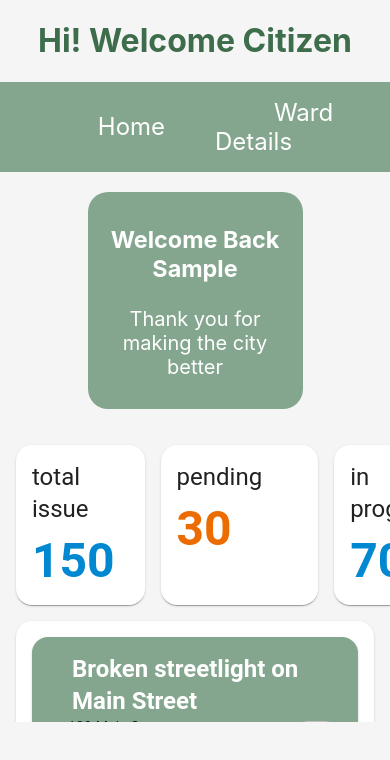
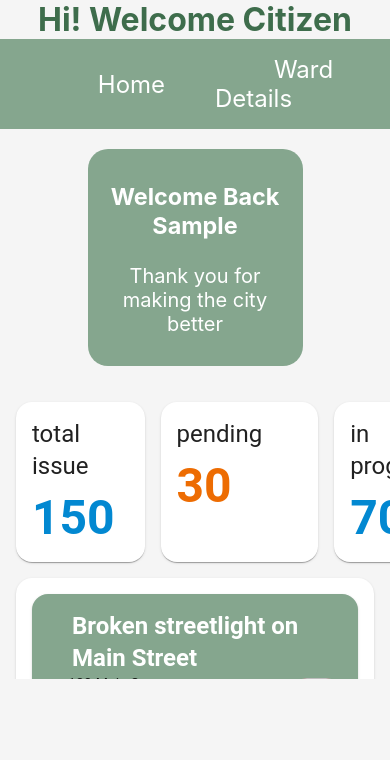
Before and after one commit to GrandWizard1102/Smart-Grievance-redressal-system, a React (Create React App) app: page / in a window 390 px wide. Both pictures are taken after typing "Sample", "Sample123" into the empty fields and a click on the button "Submit". Shown: the top 760 px of the page. Built offline with nearby package versions, Linux system fonts and the light colour scheme; some icons are missing.

Commit message:
responsive

```diff
--- a/src/App.css
+++ b/src/App.css
@@ -81,20 +81,15 @@
   height: 4vh;
   margin-right: 4px;
 }
-body{
-  width: 100vw;
-  height: 90vh;
-  overflow: hidden;
-}
+
 .BodyBody11{
   max-width: 100vw;
-  max-height: 90vh;
+  max-height: 75vh;
   overflow: auto;
-  margin-top: 0;
-  margin-left: 0;
+  margin: 0;
 }
 .content1,.content2,.content3{
-  animation: fadeIn 0.5s ease;
+  animation: fadeIn 0.8s ease;
 }
 @keyframes fadeIn{
   from{
--- a/src/App.js
+++ b/src/App.js
@@ -16,6 +16,7 @@ function Header(props){
   const hStyle={
       color:Color.white,
       textAlign:"center",
+      margin:"0",
   }
   return <h1 style={hStyle}>Hi! {props.title}</h1>
 }
@@ -70,7 +71,7 @@ function App() {
           <button style={btStyle} className="Submit" onClick={()=>{setlogin(!login)}}>{userid}</button>
     </nav>
     {navi && <Nav mycomp={mycomp} setmycomp={setmycomp} analy={analy} setanaly={setanaly} setnavi={setnavi} scomp={scomp} setscomp={setscomp} Overview={Overview} setoverview={setoverview} user={userid} login={login}loginset={setlogin}/>}
-    <div className={`Body${navi? "Body11":""}`} style={{opacity:navi?0.5:1}}>
+    <div className="BodyBody11" style={{opacity:navi?0.5:1}} onClick={()=>{setnavi(false)}}>
       {Overview && <div className='content1'><OverView user={userid}/></div>}
       {scomp && <div className='content1'><SubComplain/></div>}
       {mycomp && <div className='content2'><Mycomplain /></div>}
--- a/src/components/Nav.css
+++ b/src/components/Nav.css
@@ -1,6 +1,3 @@
-body{
-    border-right: line 50px #505081;
-}
 
 .verticalNav{
     z-index: 1000;
@@ -33,5 +30,5 @@ body{
     border-width:0 ;
     margin: 5%;
     text-align: center;
-    padding: 20px;
+    padding: 10px;
 }
--- a/src/components/Nav.js
+++ b/src/components/Nav.js
@@ -4,7 +4,7 @@ import'./Nav.css'
 function Nav({mycomp,setmycomp,analy,setanaly,setnavi,scomp,setscomp,Overview,setoverview,login,loginset}){
     return(
         <>
-            <div className='verticalNav' style={{backgroundColor:Color.white,transition:"all 0.2s ease-in-out","&:hover":{transform: "scale(1.05)",},}}>
+            <div className='verticalNav' style={{backgroundColor:Color.white,transition:"all 0.2s ease-in-out","&:hover":{transform: "scale(1.05)",},fontSize:"12px"}}>
                 <li className={`overv ${Overview ? "open" : ""}`} style={{border: `5px solid ${Color.primary}`,color:Color.secondary,...(Overview?{color:Color.secondary,background:Color.primary} : {})}} onClick={()=>{setoverview(true);setscomp(false);setmycomp(false);setanaly(false)}}>Overview</li>
                 <li className={`vnav ${scomp ? "open" : ""}`} style={{border: `5px solid ${Color.primary}`,color:Color.secondary,...(scomp?{color:Color.secondary,background:Color.primary} : {})}}  onClick={()=>{setscomp(true);setoverview(false);setmycomp(false);setanaly(false)}}>Submit Complaints</li>
                 <li className={`mycom ${mycomp ? "open" : ""}`} style={{border: `5px solid ${Color.primary}`,color:Color.secondary,...(mycomp?{color:Color.secondary,background:Color.primary} : {})}} onClick={()=>{setmycomp(true);setoverview(false);setscomp(false);setanaly(false)}}>My Complaints</li>
```
